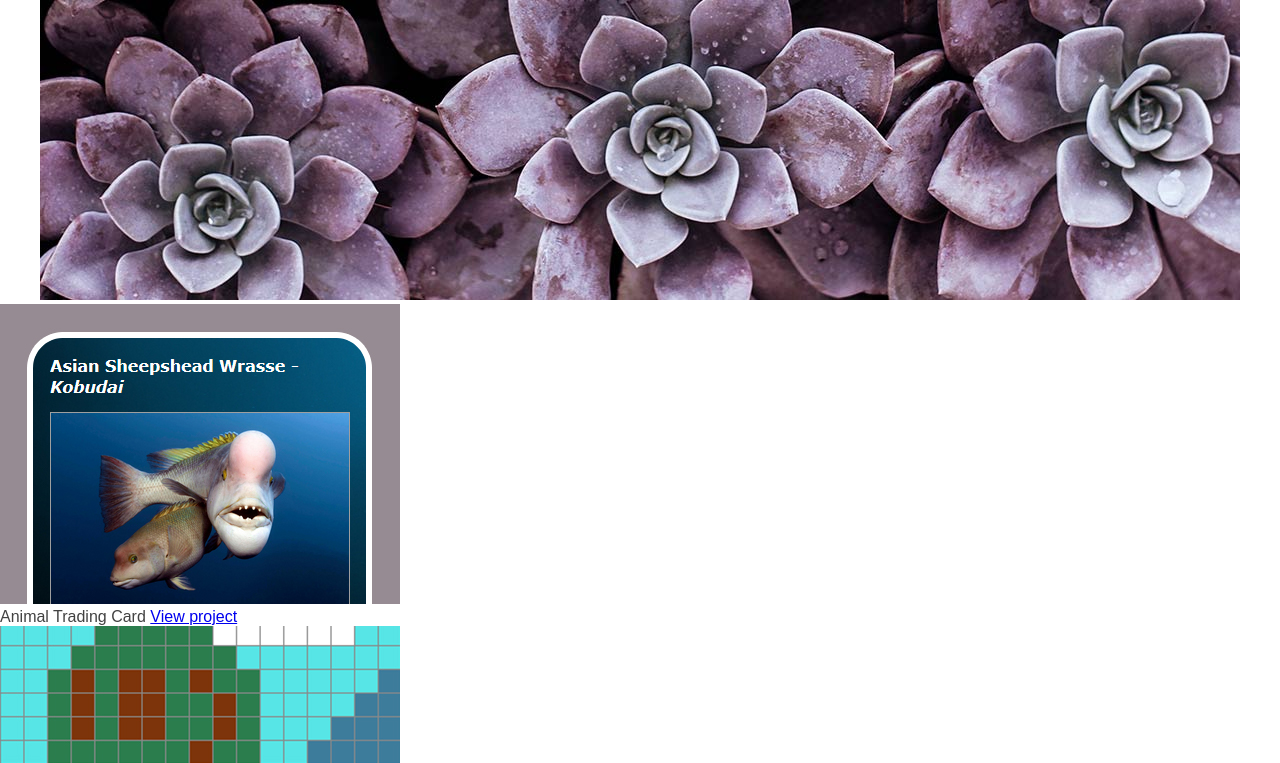
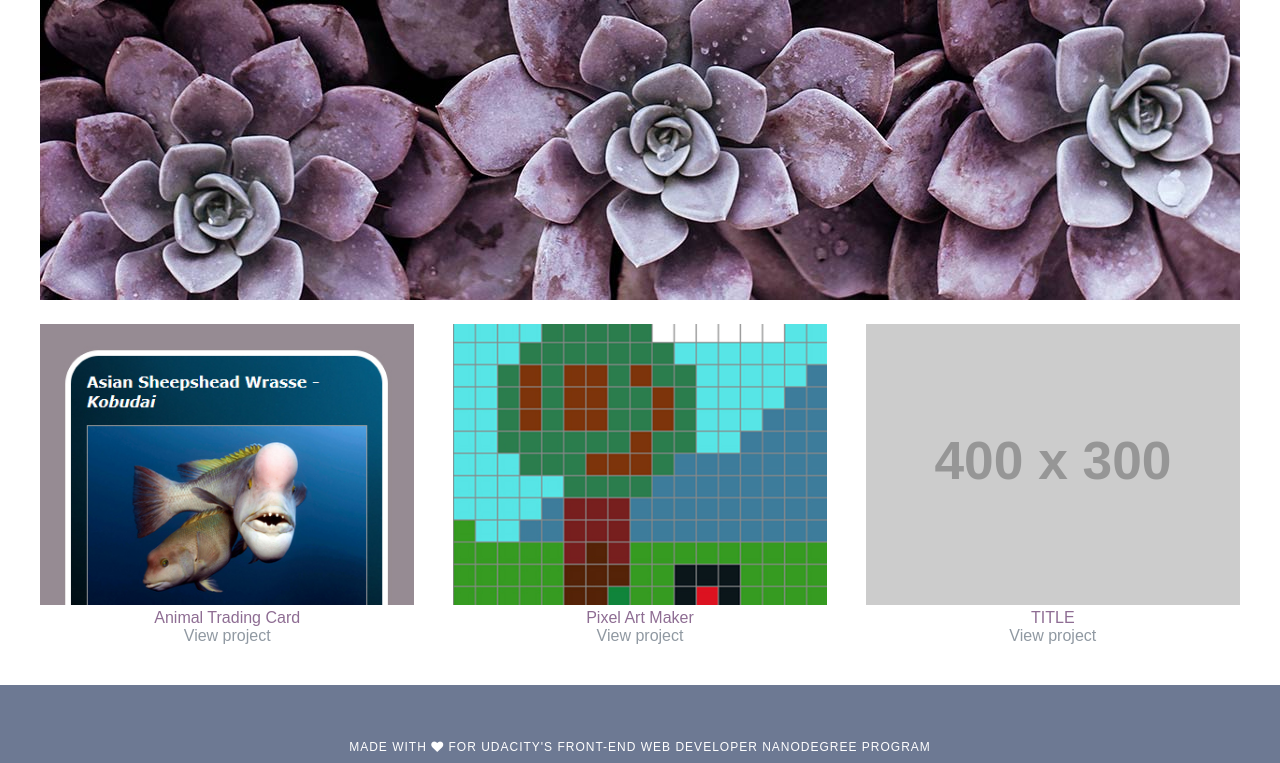
Before and after one commit to Al3x4/portfolio, a plain HTML site: page index.html in a window 1280 px wide. Shown: the part 167-930 px from the top of the page. Drawn offline with Linux system fonts and the light colour scheme; placeholder pictures from the web are drawn by us; a web font is replaced by a local one.

Commit message:
fix layout error

```diff
--- a/index.html
+++ b/index.html
@@ -26,26 +26,26 @@
 				<img class="hero-image" src="img/purple_succulent_sm@01x.jpg" srcset="img/purple_succulent_sm@2x.jpg 2x" alt="purple succulent">
 			</picture>
 		</div>
-		<div class="items-container">
-			<div class="item">
-				<img class="item-image" src="img/animal-trading-card.jpg" srcset="img/animal-trading-card@2x.jpg 2x" alt="Animal trading card">
-				<div class="item-details">
-					<span class="item-title">Animal Trading Card</span>
-					<a class="item-link" href="https://github.com/Al3x4/animal-trading-card">View project</a>
+		<div class="portfolio-items-container">
+			<div class="portfolio-item">
+				<img class="portfolio-item-image" src="img/animal-trading-card.jpg" srcset="img/animal-trading-card@2x.jpg 2x" alt="Animal trading card">
+				<div class="portfolio-item-details">
+					<span class="portfolio-item-title">Animal Trading Card</span>
+					<a class="portfolio-item-link" href="https://github.com/Al3x4/animal-trading-card">View project</a>
 				</div>
 			</div>
-			<div class="item">
-				<img class="item-image" src="img/pixel-art-maker.jpg" srcset="img/pixel-art-maker@2x.jpg 2x" alt="Pixel art maker">
-				<div class="item-details">
-					<span class="item-title">Pixel Art Maker</span>
-					<a class="item-link" href="https://al3x4.github.io/project-pixel-art-maker/">View project</a>
+			<div class="portfolio-item">
+				<img class="portfolio-item-image" src="img/pixel-art-maker.jpg" srcset="img/pixel-art-maker@2x.jpg 2x" alt="Pixel art maker">
+				<div class="portfolio-item-details">
+					<span class="portfolio-item-title">Pixel Art Maker</span>
+					<a class="portfolio-item-link" href="https://al3x4.github.io/project-pixel-art-maker/">View project</a>
 				</div>
 			</div>
-			<div class="item">
-				<img class="item-image" src="https://placehold.it/400x300/968b93/fff?text=Project+Coming+Soon" alt="Portfolio Item">
-				<div class="item-details">
-					<span class="item-title">TITLE</span>
-					<a class="item-link" href="#">View project</a>
+			<div class="portfolio-item">
+				<img class="portfolio-item-image" src="https://placehold.it/400x300/968b93/fff?text=Project+Coming+Soon" alt="Portfolio portfolio-item">
+				<div class="portfolio-item-details">
+					<span class="portfolio-item-title">TITLE</span>
+					<a class="portfolio-item-link" href="#">View project</a>
 				</div>
 			</div>
 		</div>
```
